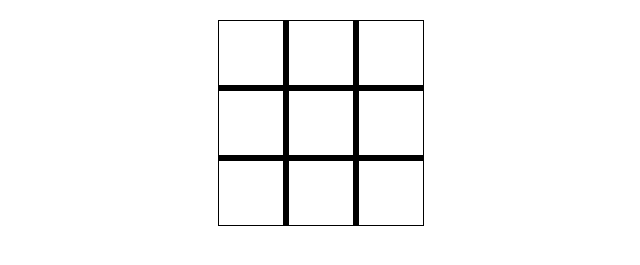
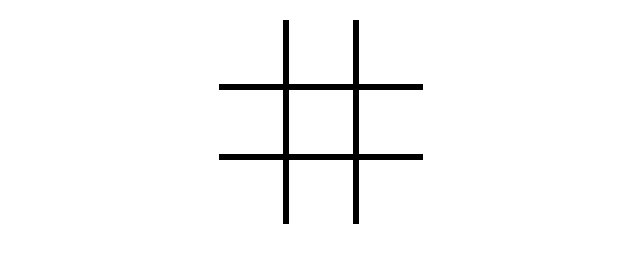
Before and after one commit to DragonWraithus/tic-tac-toe, a plain HTML site: page index.html in a window 1280 px wide. Shown: the part 69-334 px from the top of the page, without its empty margins (319-959 px from the left). Drawn offline with Linux system fonts and the light colour scheme.

Commit message:
hid the edge bordernig the game.

```diff
--- a/styles/index.css
+++ b/styles/index.css
@@ -5,8 +5,8 @@
 }
 
 .game-body {
-    border: solid white 1px;
     background: black;
+    box-shadow: inset 0 0 0 1px white;
 }
 
 #mid-row {
```
